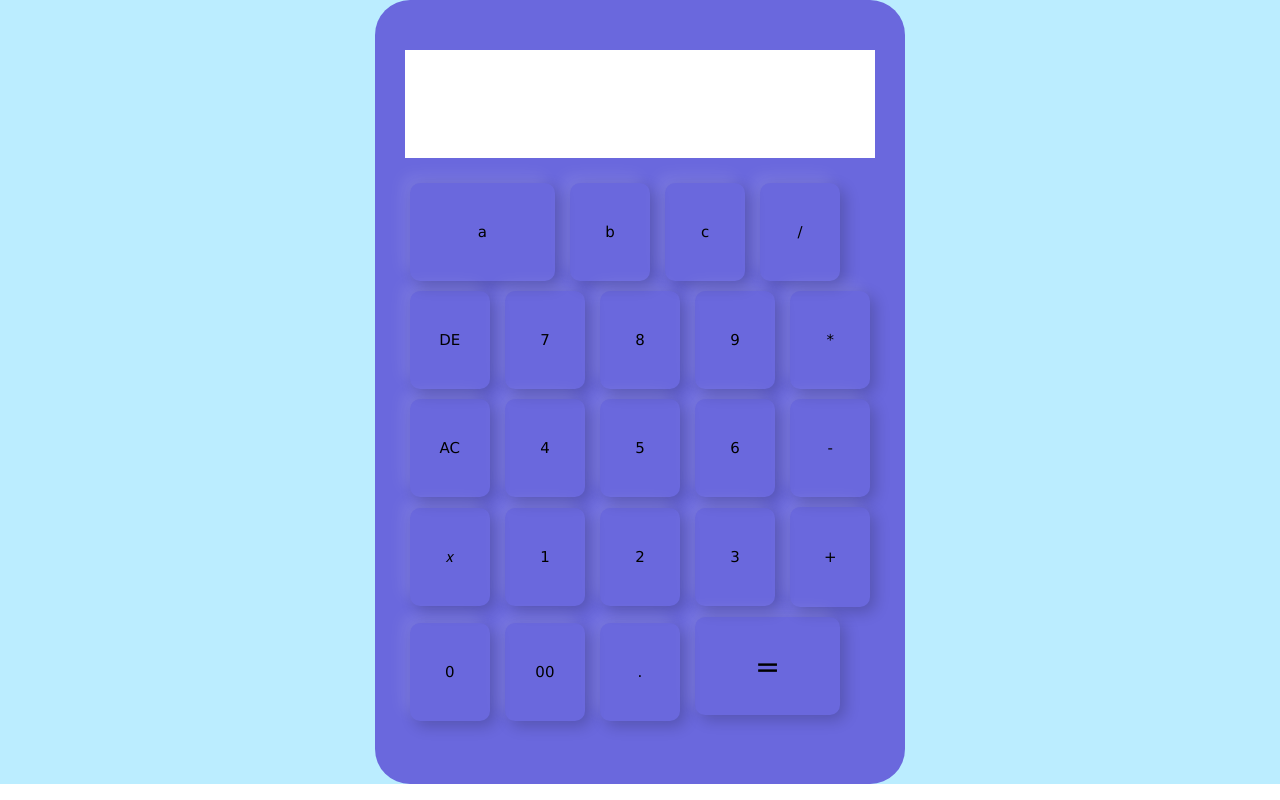
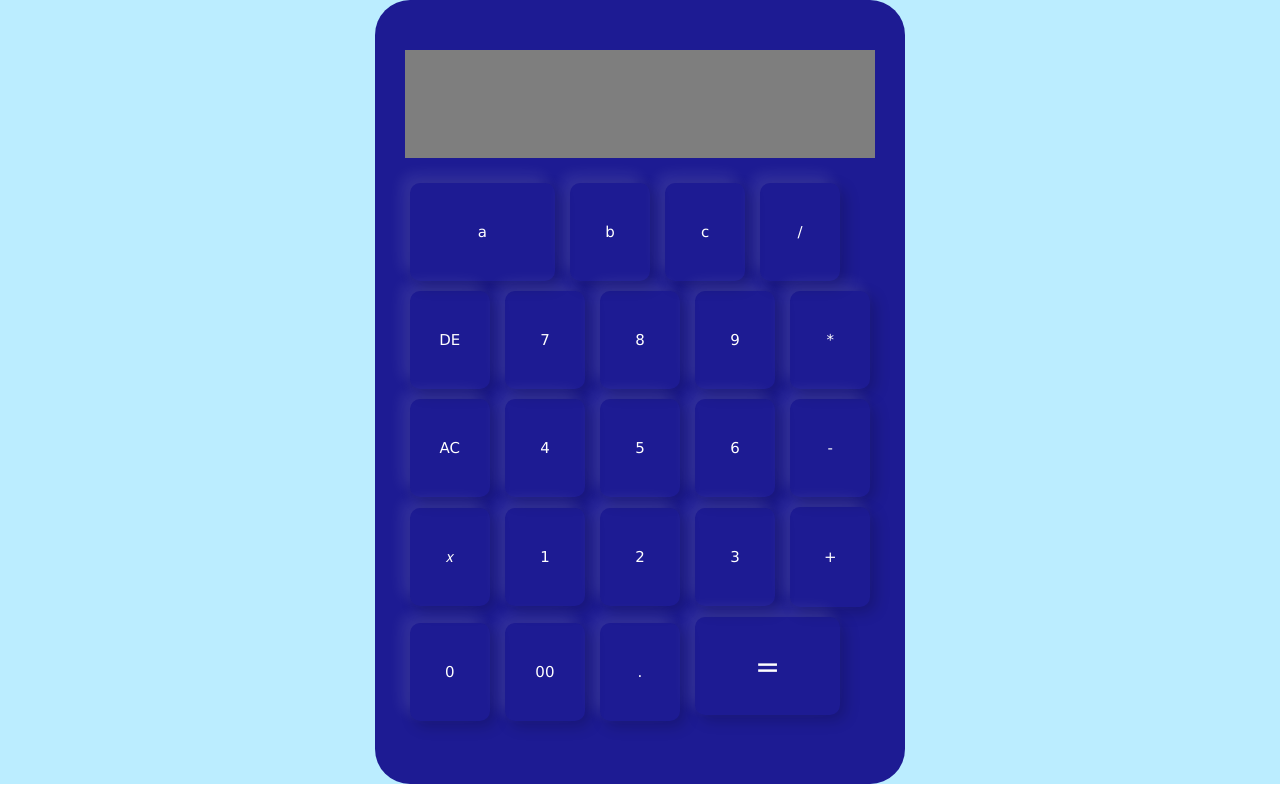
Before and after one commit to Not-Chidi/My-Advanced-Calculator, a plain HTML site: page index.html in a window 1280 px wide. Drawn offline with Linux system fonts and the light colour scheme.

Commit message:
Add files via upload

```diff
--- a/style.css
+++ b/style.css
@@ -14,7 +14,7 @@
 }
 
 .calculator{
-    background-color: #6a68dd;;
+    background-color: #1d1b93;;
     padding: 30px;
     border-radius: 35px;
 }
@@ -28,7 +28,7 @@
     box-shadow: -8px -8px 15px rgba(255, 255, 255, 0.1), 5px 5px 15px rgba(0, 0, 0, 0.2);
     background-color: transparent;
     font-size: 15px;
-    color: #000000;
+    color: #ffffff;
     cursor: pointer;
     margin: 5px;
 }
@@ -36,7 +36,7 @@ form .display{
     display: flex;
     justify-content: flex-end;
     margin: 20px 0;
-    background-color: #ffffff;
+    background-color: #7e7e7e;
 }
 
 form .display input{
```
